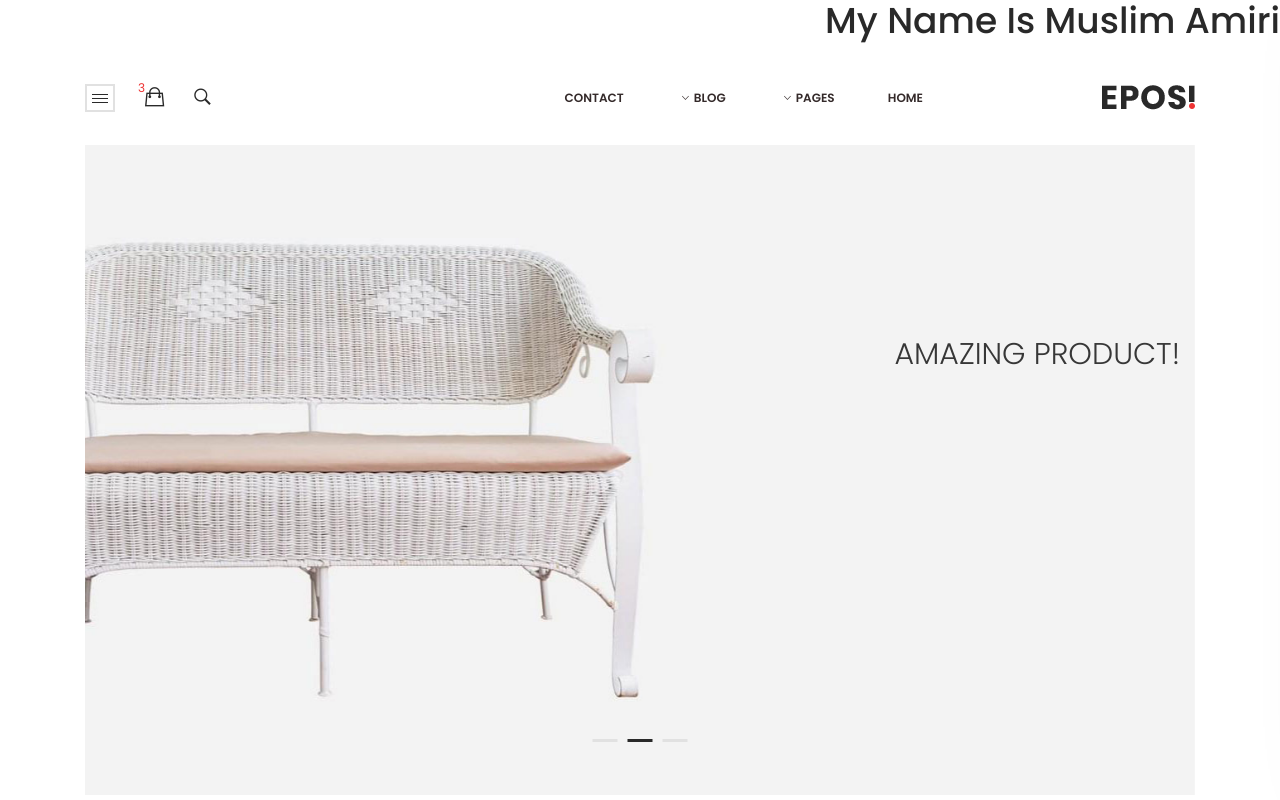
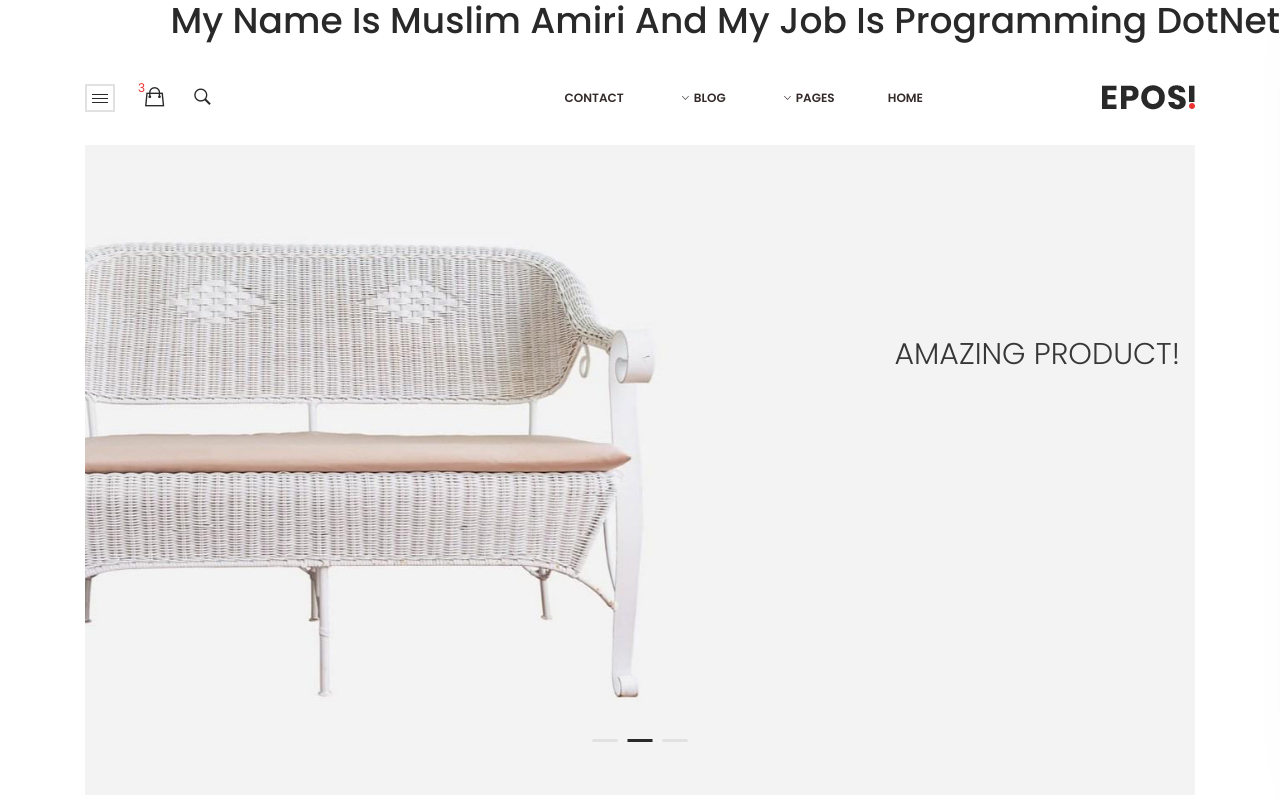
Before and after one commit to MuslimAmiri/lampshade, a plain HTML site: page index.html in a window 1280 px wide. Shown: the top 800 px of the page. Drawn offline with Linux system fonts and the light colour scheme; files whose address does not match are found by name.

Commit message:
Change Title Index.Html My Project

```diff
--- a/index.html
+++ b/index.html
@@ -15,7 +15,7 @@
 </head>
 
 <body>
-    <h1>My Name Is Muslim Amiri</h1>
+    <h1>My Name Is Muslim Amiri And My Job Is Programming DotNet</h1>
     <!--====================  header area ====================-->
     <div class="header-area header-sticky">
         <div class="container">
```
